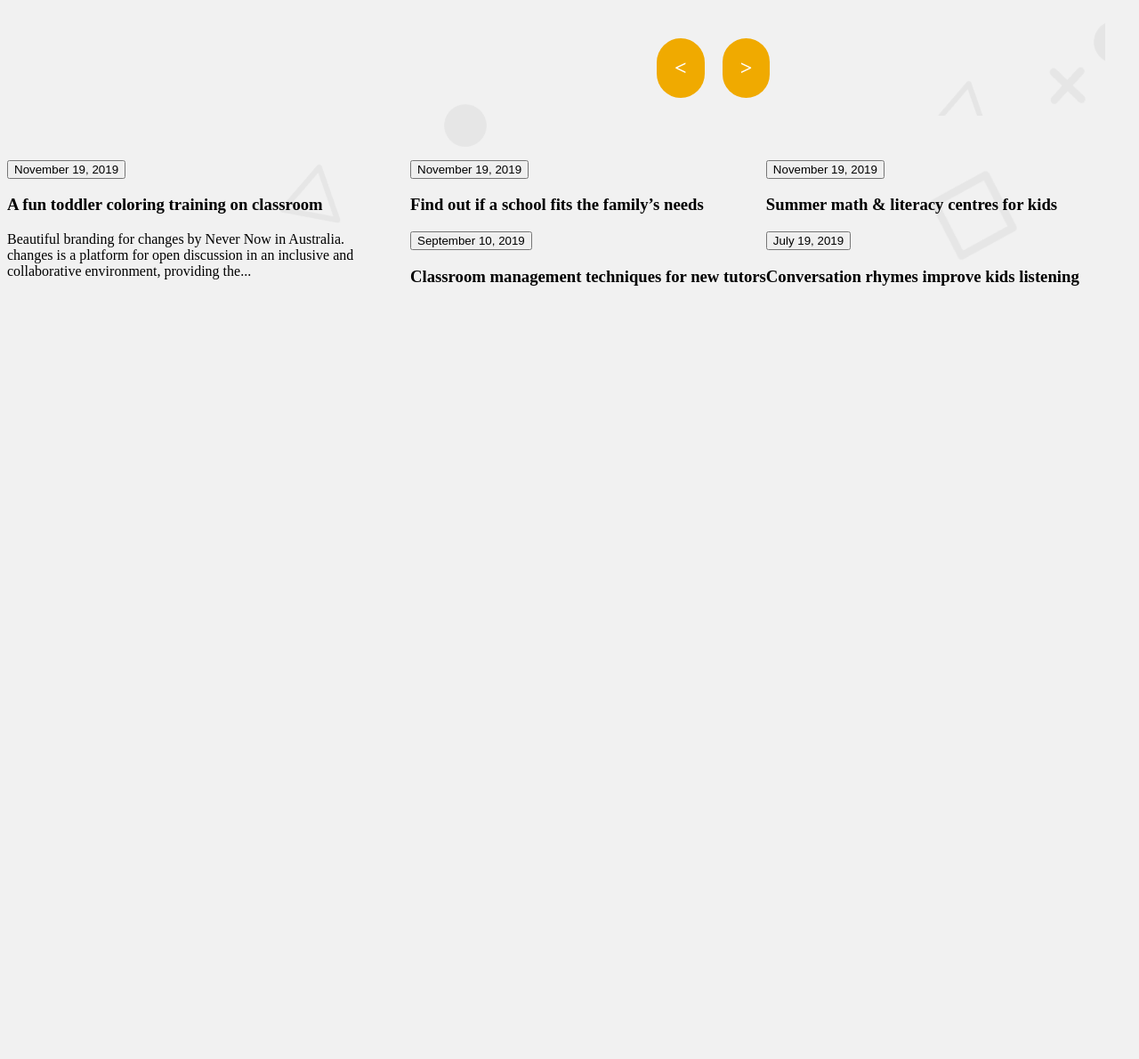
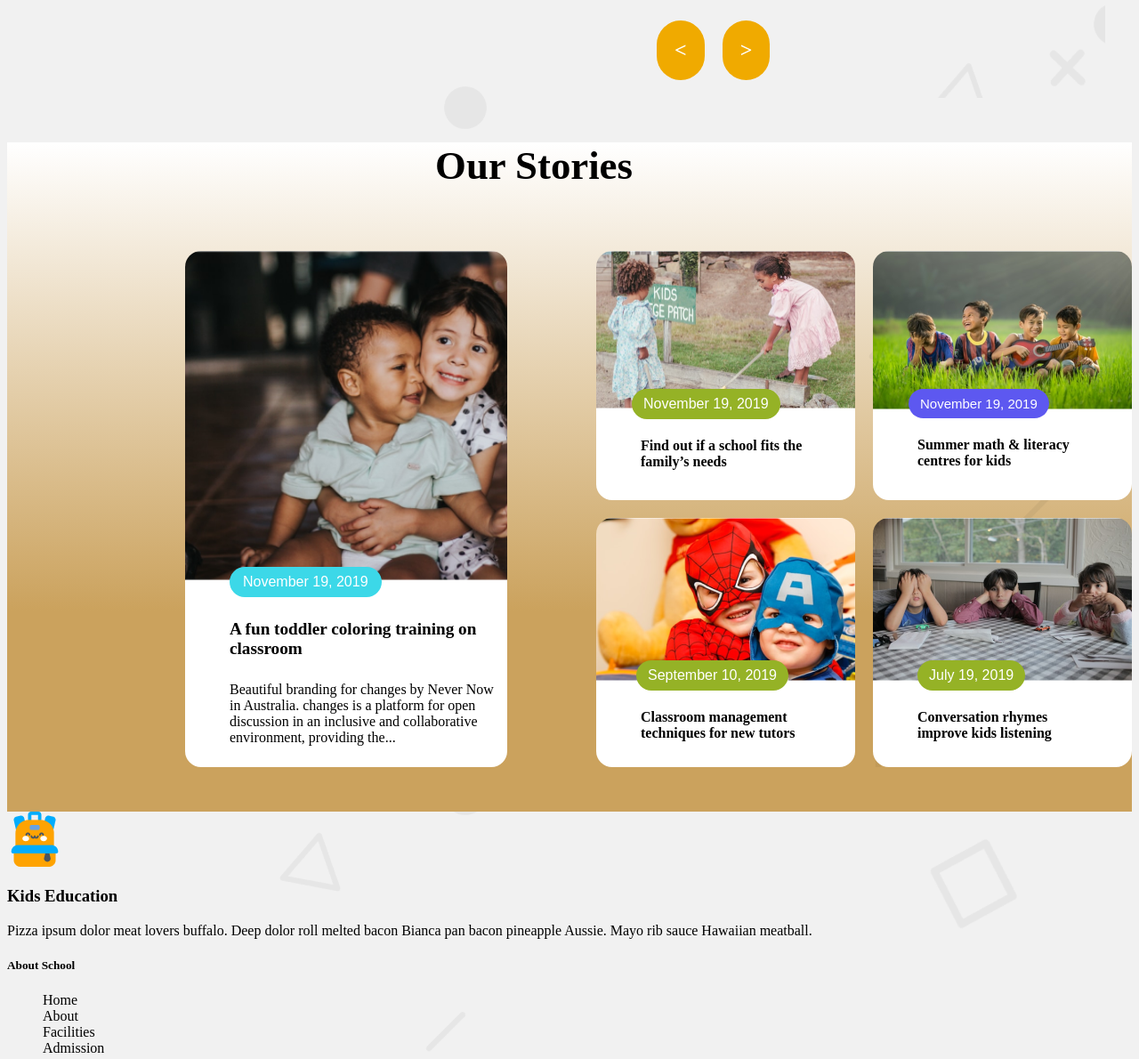
Before and after one commit to iammujahid51/my-assignment-2-github-repo, a plain HTML site: page index.html in a window 1280 px wide. Shown: the part 1405-2595 px from the top of the page at 89% size. Before the commit the page ends 1754 px from the top, so only its background shows below. Drawn offline with Linux system fonts and the light colour scheme.

Commit message:
added footer-link

```diff
--- a/index.html
+++ b/index.html
@@ -40,7 +40,7 @@
   <main>
     <h3 class="section-title-main">Standard Curriculum</h3>
     <section class="Standard ">
-      <div class="section-crad">
+      <div id="section-crad" class="section-crad">
         <img class="main-img" src="assets/kinder.png" alt="">
         <h4 class="mai-title">Kinder (3-6) Years</h4>
          <p class="main-des">Cum sociis natoque penatibus et magnis
@@ -50,7 +50,7 @@
 
        </div>
 
-       <div class="section-crad">
+       <div id="section-box" class="section-crad">
         <img class="main-img" src="assets/elementary.png" alt="">
         <h4 class="mai-title">Elementary School</h4>
          <p class="main-des">Cum sociis natoque penatibus et magnis
@@ -59,7 +59,7 @@
             <p id="btn-2" class="section-main-btn">Read More</p>
        </div>
 
-       <div class="section-crad">
+       <div id="section-main" class="section-crad">
         <img class="main-img" src="assets/middle.png" alt="">
         <h4 class="mai-title">Middle (10-16) Years</h4>
          <p class="main-des">Cum sociis natoque penatibus et magnis
@@ -76,48 +76,111 @@
       </div>
      </section>
 
+  <section class="main">
+    <h1 class="main-titl">Our Stories</h1>
+    <section class="grid-section">
+
+   <div class="main-wrk">
 
 
-     <section class=" Stories">
+  <button class="btn-1">November 19, 2019</button>
 
-      <div class="our-class">
-        <button class="btn-1">November 19, 2019</button>
-        <h3 class="Storie-1">A fun toddler coloring training on
-          classroom</h3>
-        <p class="our-desc">Beautiful branding for changes by Never Now in Australia.
+   <div>
+   <h4 class="title">  A fun toddler coloring training on
+    classroom </h4>
+   <p class="main-desc">Beautiful branding for changes by Never Now in Australia.
     changes is a platform for open discussion in an inclusive and
     collaborative environment, providing the...</p>
    </div>
 
-      <section class="section-our">
-        <div class="our-section-1">
-          <button class="our-btn-1">November 19, 2019</button>
-          <h3 class="our-title">Find out if a school fits the
-            family’s needs</h3>
+   </div>
+
+
+  <section class="class-section">
+    <div id="div-container-1" class="div-containe">
+
+
+        <button class="butt-1">November 19, 2019</button>
+          <h4 class="class-title">Find out if a school fits the
+           family’s needs</h4>
+
 
        </div>
-        <div class="our-section-2">
-          <button class="our-btn-2">November 19, 2019</button>
-          <h3 class="our-title">Summer math & literacy
-            centres for kids</h3>
+
+
+       <div id="div-container-2" class="div-containe">
+
+           <button class="butt-2">November 19, 2019</button>
+           <h4 class="class-title">Summer math & literacy
+             centres for kids</h4>
 
        </div>
-        <div class="our-section-3">
-          <button class="our-btn-1">September 10, 2019</button>
-          <h3 class="our-title">Classroom management
-            techniques for new tutors</h3>
-          <p class="our-des"></p>
+
+       <div id="div-container-3" class="div-container">
+
+
+        <button class="butt-3">September 10, 2019</button>
+         <h4 class="class-title">Classroom management
+           techniques for new tutors</h4>
+
+
        </div>
-        <div class="our-section-3">
-          <button class="our-btn-4">July 19, 2019</button>
-          <h3 class="our-title">Conversation rhymes
-            improve kids listening</h3>
-          <p class="our-des"></p>
+
+
+
+       <div id="div-container-4" class="div-container">
+
+
+
+           <button class="butt-4">July 19, 2019</button>
+           <h4 class="class-title">Conversation rhymes
+     improve kids listening</h4>
+
        </div>
-      </section>
+
   </section>
 
-  </main>
+
+  <i
+class=
+"fi fi-sr-menu-burger"
+></i>
+
+
+</section></section>
+
+
+<footer class="footer">
+  <div class="Education">
+   <div class="Kids">
+    <img class="png" src="assets/logo.png" alt="">
+     <h3 class="h-3">Kids
+      Education</h3>
+   </div>
+   <p class="Pizza">Pizza ipsum dolor meat lovers buffalo. Deep dolor roll melted bacon Bianca pan bacon pineapple Aussie. Mayo rib sauce Hawaiian meatball.</p>
+  </div>
+
+  <div class="About-titel">
+   <h5 class="h5">About School</h5>
+   <ul class="footer-link">
+    <li id="Home">Home</li>
+    <li id="About">About</li>
+    <li id="Facilities">Facilities</li>
+    <li id="Admission">Admission</li>
+
+   </ul>
+  </div>
+  <div class="icons">
+    <h4 class="h4">Keep In Touch</h4>
+   <ul class="img-link">
+    <li><a href=""><img src="assets/fb.png" alt=""></a></li>
+    <li><a href=""><img src="assets/dribble.png" alt=""></a></li>
+    <li><a href=""><img src="assets/twitter.png" alt=""></a></li>
+    <li><a href=""><img src="assets/google+.png" alt=""></a></li>
+   </ul>
+  </div>
+</footer>
+
 
 </body>
 </html>
--- a/styles/exam.css
+++ b/styles/exam.css
@@ -113,102 +113,32 @@ nav,ul,a{
   border: none;
 }
 @media screen and (max-width:567px) {
+  .banner{
+  flex-direction: column-reverse;
+  }
+  .main-title{
+    padding: 20px;
+    text-align: center;
+   font-size: 2rem;
 
+  }
+  .title-descrpstion{
+    padding: 20px;
+    max-width: 400px;
+    text-align: center;
+    margin-top: 5px;
+  }
+  .img-2{
+    /* margin: 0  auto; */
+
+    height: 90%;
+    width:100%;
+    0%;
+  }
 }
 
 
 
-.Kids{
-  display: flex;
-  align-items: center;
-}
-.footer{
-  display: flex;
-  gap: 200px;
-  background-color: #84adc0;
-  margin-top: 100px;
-  padding: 100px 80px 0px 80px ;
-
-}
-.img-link{
-  display: flex;
-  gap: 5px;
-  max-width: 192px;
-}
-.Education{
-  max-width: 399px;
-  margin-left: 150px;
-}
-.About-titel{
-  max-width:200px;
-  margin-top: 40px;
-
-}
-.h5{
-  text-align: center;
-  margin-bottom: 5px;
-  font-size: 1.27rem;
-  font-weight: bold;
-  color: #FFFFFF;
-  margin-top: 22px;
-
-}
-.footer-link{
-  color: #f8f8f8;
-  font-size:1.20rem ;
-  font-weight: 400;
-  text-align: start;
-  padding: 20px;
-
-}
-.h-3{
-  max-width: 150px;
-  font-size: 2.29rem;
-  font-weight: bold;
-  color: #FFFFFF;
-}
-.Kids,img {
-  height: 60%;
-  margin-bottom: 20px;
-}
-.Pizza{
-  font-size: 1.20rem;
-  font-weight: 400;
-  max-width: 350px;
-  color: #FFFFFF;
-  margin-bottom: 20px;
-}
-#Home{
-  padding-bottom: 15px;
-
-}
-#About{
-padding-bottom: 15px;
-}
-#Facilities{
-padding-bottom: 15px;
-}
-#Admission{
-padding-bottom: 15px;
-}
-.h4{
-  font-size: 1.25rem;
-  font-weight: 400;
-  margin-bottom: 50px;
-  color: #FFFFFF;
-}
-.h4{
-  margin-top: 60px;
-  padding-left: 55px;
-}
-.img-link{
- text-align: center;
- max-width: 100px;
- padding-right: 10px;
-}
-.icons{
-  max-width: 177px;
-}
 
 
 main{
@@ -216,6 +146,10 @@ main{
   height: 100%;
   width: 100%;
 }
+
+
+
+
 
 
 
@@ -244,6 +178,16 @@ margin: 100px 100px 100px 160px;
   height: 430px;
   width: 400px;
   border-radius: 18px;
+}
+#section-main{
+  background: linear-gradient(#F2E8FF 30% , #FFFFFF 90%);
+}
+#section-box{
+  background: linear-gradient(#FFF4DC 30% , #FFFFFF 90%);
+}
+#section-crad{
+  background: linear-gradient(#DEF5FF 30% ,#FFFFFF 90%);
+
 }
 .main-img{
   height: 126px;
@@ -304,6 +248,20 @@ color:#8700FF ;
 }
 
 
+@media screen and (max-width:576px) {
+  .Standard{
+   flex-direction: column;
+   margin: 20px;
+   gap: 0px;
+
+  }
+  .section-title-main{
+    max-width: 400px;
+    font-size: 1.20rem;
+    font-weight: bold;
+    text-align: center;
+  }
+}
 
 
 
@@ -311,14 +269,182 @@ color:#8700FF ;
 
 
 
-.Stories{
- display: flex;
- gap: 20px;
+.main{
+
+  background-image: linear-gradient(#FFFFFF,#cba25d 70%);
+
+  height: 100%;
 }
-.our-desc{
-  max-width: 433px;
-}
-.section-our{
+.class-section{
+  background-image: url(../assets/bg.png);
+  margin-left: 50px;
   display: grid;
   grid-template-columns: repeat(2,1fr);
+  gap: 20px;
 }
+
+.main-titl{
+  text-align: center;
+  font-size:2.80rem ;
+  font-weight:bold ;
+  color: #000000;
+  max-width: 100%;
+  margin-right: 80px;
+  margin-bottom: 70px;
+  margin-top:50px;
+}
+.grid-section{
+  margin-left: 200px;
+
+}
+.btn-1{
+  font-size:1rem ;
+  font-weight:500 ;
+  padding:8px 15px ;
+  background-color:#3CD8E8 ;
+  color:#FFFFFF ;
+  border-radius: 30px;
+  border: none;
+  margin-top:355px ;
+  margin-left:50px ;
+}
+.title{
+  max-width: 380px;
+  font-size: 1.20rem;
+  font-weight: bold;
+
+  margin-left: 50px;
+  color: #000000;
+}
+.main-desc{
+  margin-left: 50px;
+}
+
+
+
+
+
+
+
+.class-section{
+  display: grid;
+  grid-template-columns: repeat(2,1fr);
+  gap: 20px;
+  margin-left: 100px;
+  margin-bottom: 50px;
+}
+.div-container{
+
+
+
+}
+.main-desc{
+  max-width: 320px;
+}
+.grid-section{
+  display: flex;
+}
+#div-container-1{
+  background-repeat: no-repeat;
+  background-image: url(../assets/story-2.png);
+  background-size: 291px 177px;
+  background-color: white;
+  border-radius: 18px;
+  height: 280px;
+  width: 291px;
+
+
+}
+#div-container-2{
+  background-repeat: no-repeat;
+  background-image: url(../assets/story-3.png);
+  background-color: white;
+  border-radius: 18px;
+  height: 280px;
+  width: 291px;
+}
+#div-container-3{
+  background-repeat: no-repeat;
+  background-image: url(../assets/story-4.png);
+  background-color: white;
+  border-radius: 18px;
+  height: 280px;
+  width: 291px;
+}
+#div-container-4{
+  background-repeat: no-repeat;
+  background-image: url(../assets/story-5.png);
+  background-color: white;
+  border-radius: 18px;
+  height: 280px;
+  width: 291px;
+}
+.butt-1{
+  font-size: 1rem;
+  font-weight: 500;
+  padding: 8px 13px;
+  border-radius: 30px;
+   text-align: center;
+   margin-top: 155px;
+   margin-left: 40px;
+   background-color: #95B226;
+   color: #FFFFFF;
+   border: none;
+}
+.butt-2{
+  font-size: 15px;
+  font-weight: 500;
+  padding: 8px 13px;
+  border-radius: 30px;
+   text-align: center;
+   margin-top: 155px;
+   margin-left: 40px;
+   color: #FFFFFF;
+   background-color: #5D58F0;
+   border: none;
+}
+.butt-3{
+  font-size: 1rem;
+  font-weight: 500;
+  padding: 8px 13px;
+  border-radius: 30px;
+   text-align: center;
+   margin-top: 160px;
+   margin-left: 45px;
+   background-color: #95B226;
+   color: #FFFFFF;
+   border: none;
+}
+.butt-4{
+  font-size: 1rem;
+  font-weight: 500;
+  padding: 8px 13px;
+  border-radius: 30px;
+   text-align: center;
+   margin-top: 160px;
+   margin-left: 50px;
+   background-color: #95B226;
+   color: #FFFFFF;
+   border: none;
+}
+
+
+
+
+
+
+.main-wrk{
+  background-repeat: no-repeat;
+  background-image:url(../assets/story-1.png) ;
+  background-size: 591px;
+ background-color: white;
+ width: 591px;
+ height: 580px;
+ border-radius: 18px;
+}
+
+.class-title{
+
+  max-width: 198px;
+ padding-left: 50px;
+}
```
Lines whose indentation alone changed are shown as unchanged.
